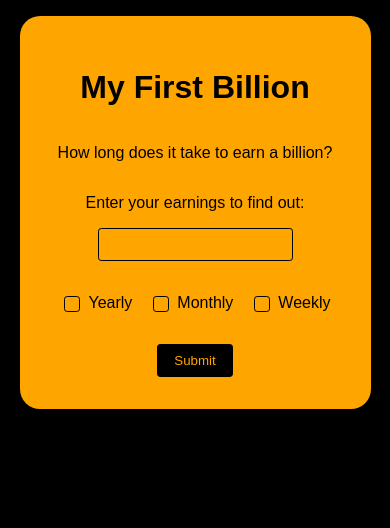
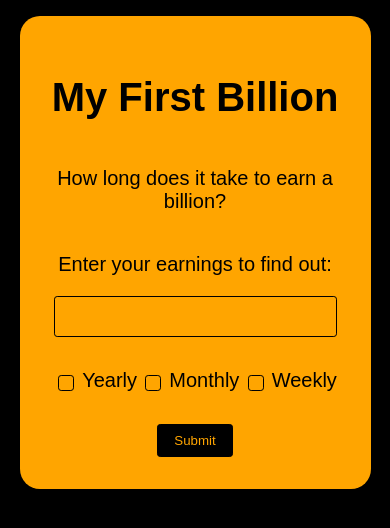
Before and after one commit to janemaguire/billionaire-timeline, a React (Vite) app: page / in a window 390 px wide. Shown: the top 528 px of the page. Built offline with nearby package versions, Linux system fonts and the light colour scheme; a web font is replaced by a local one.

Commit message:
Increases font size to prevent zoom on mobile

```diff
--- a/src/App/Form/index.css
+++ b/src/App/Form/index.css
@@ -30,6 +30,8 @@ input[type=number] {
   font-family: "Cal Sans", sans-serif;
   font-weight: 400;
   font-style: normal;
+  font-size: 20px;
+  text-align: center;
   /* Removes arrow controls */
   -moz-appearance: textfield;
 }
--- a/src/App/Results/index.tsx
+++ b/src/App/Results/index.tsx
@@ -24,9 +24,7 @@ function Results ({data}) {
                 <p>Earning £{data.earnings.toLocaleString('en')} a {data.period} will make you a billionaire by the year {data.endYear}. Only {data.yearsToGo.toLocaleString('en')} years away!</p>
                 <p>That's roughly {data.lifetimes.toLocaleString('en')} lifetimes<span>&#185;</span>.
                     Or long enough to walk to the moon and back {data.moonYears.toLocaleString('en')} times<span>&#178;</span>. Let the countdown commence!</p>
-                <p></p>
                 <a href="">Restart</a>
-                <p></p>
             </div>
 
             <div className="references">
--- a/src/App/index.css
+++ b/src/App/index.css
@@ -14,6 +14,7 @@
   font-family: "Cal Sans", sans-serif;
   font-weight: 400;
   font-style: normal;
+  font-size: 20px;
   width: 100vw;
 }
 
@@ -35,7 +36,7 @@
 
   #root {
     width: 480px;
-    height: 720px;
+    height: 750px;
   }
 }
 
```
